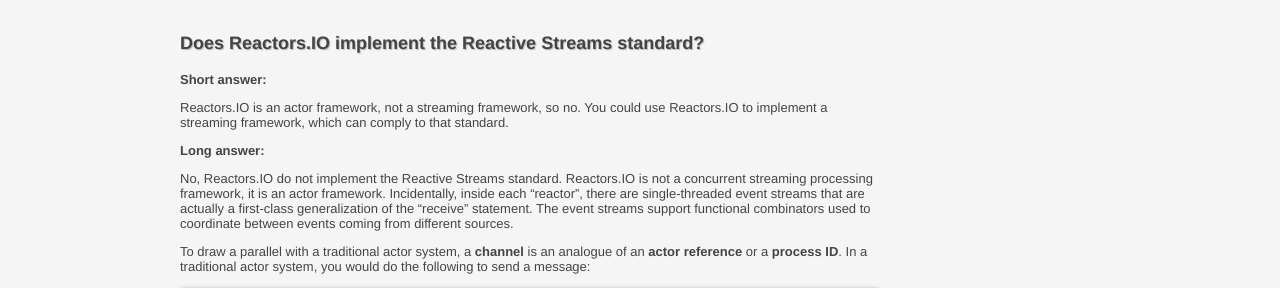
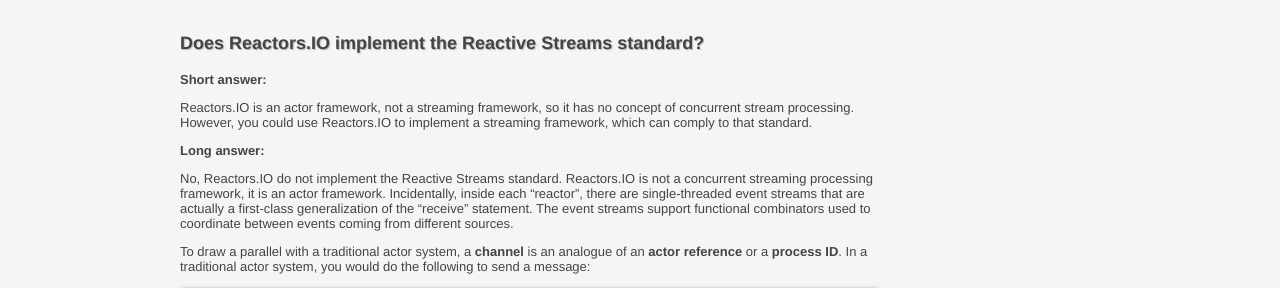
Before and after one commit to reactors-io/reactors-io.github.io, a Jekyll site: the page built from faq.md, in a window 1280 px wide. Shown: the part 771-1059 px from the top of the page. Built offline with Jekyll 4.4.1, drawn with Linux system fonts in a browser that asks for light colours.

Commit message:
Rephrase.

```diff
--- a/faq.md
+++ b/faq.md
@@ -68,8 +68,10 @@
 
 **Short answer:**
 
-Reactors.IO is an actor framework, not a streaming framework, so no.
-You could use Reactors.IO to implement a streaming framework,
+Reactors.IO is an actor framework, not a streaming framework,
+so it has no concept of concurrent stream processing.
+However,
+you could use Reactors.IO to implement a streaming framework,
 which can comply to that standard.
 
 **Long answer:**
```
